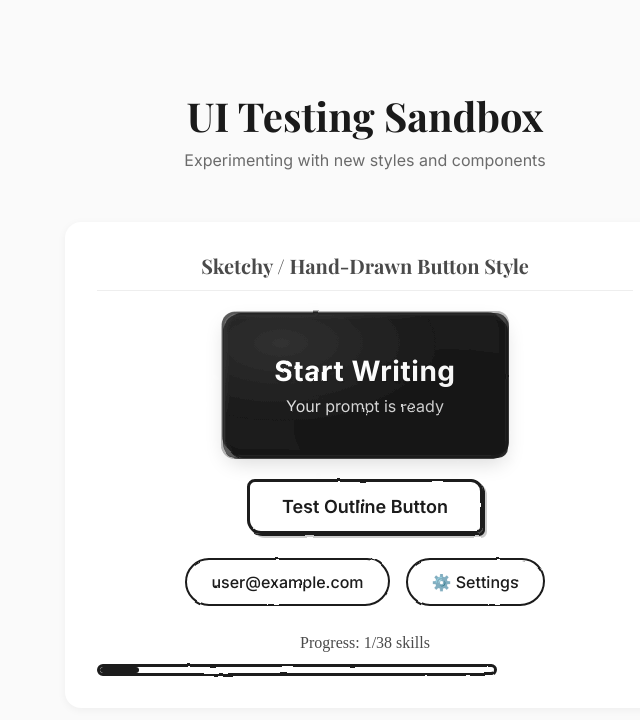
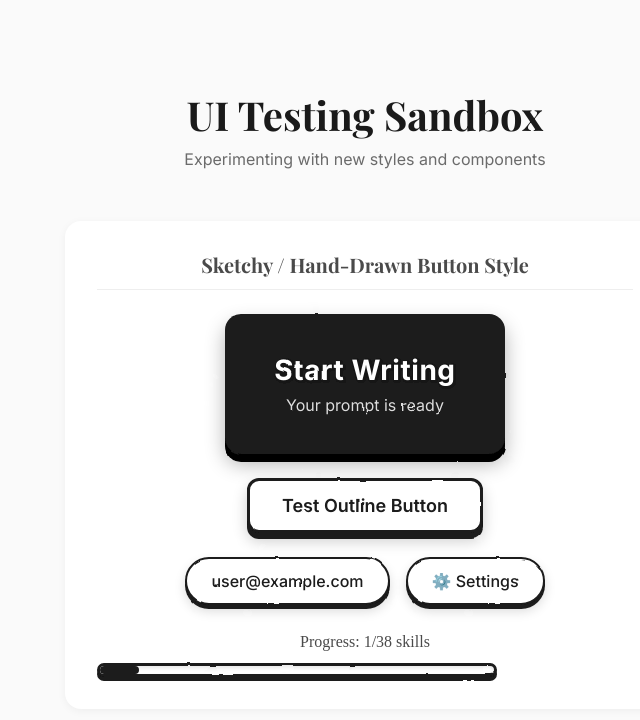
Before and after one commit to jacobkuchinsky-afk/BananaWrite, a Next.js app: page /test in a window 1280 px wide. Shown: the top 720 px of the page, without its empty margins (275-915 px from the left). Built offline with nearby package versions, Linux system fonts and the light colour scheme; no server answers; a web font is replaced by a local one.

Commit message:
Add 3D raised effect to sketchy buttons

```diff
--- a/components/UITesting/UITesting.module.css
+++ b/components/UITesting/UITesting.module.css
@@ -49,7 +49,7 @@
 
 /* ============================================
    SKETCHY BUTTON STYLES
-   Hand-drawn/marker aesthetic
+   Hand-drawn/marker aesthetic with 3D effect
    ============================================ */
 
 .sketchyButton {
@@ -67,56 +67,32 @@
   border: none;
   cursor: pointer;
   font-family: 'Patrick Hand', 'Caveat', cursive, var(--font-body);
-  transition: transform 0.1s ease;
+  transition: transform 0.1s ease, box-shadow 0.1s ease;
 
-  /* Rough, hand-drawn border radius - slightly uneven */
-  border-radius: 12px 14px 10px 16px;
+  /* Rounded corners */
+  border-radius: 16px;
 
-  /* Multiple layered shadows create rough/sketchy edges */
+  /* 3D raised effect - thick solid shadow at bottom */
   box-shadow:
-    /* Main shadow layers - creates rough edge effect */
-    3px 3px 0 0 rgba(26, 26, 26, 0.9),
-    -2px 4px 0 0 rgba(26, 26, 26, 0.7),
-    4px -2px 0 0 rgba(26, 26, 26, 0.8),
-    -3px -3px 0 0 rgba(26, 26, 26, 0.6),
-    /* Outer glow for depth */
-    0 8px 20px rgba(0, 0, 0, 0.15),
-    /* Inner texture shadows */
-    inset 2px 2px 4px rgba(255, 255, 255, 0.05),
-    inset -2px -2px 4px rgba(0, 0, 0, 0.2);
+    0 8px 0 0 #000000,
+    0 10px 20px rgba(0, 0, 0, 0.3);
 
   /* SVG filter for hand-drawn roughness */
   filter: url(#sketchy-filter);
 }
 
-.sketchyButton::before {
-  content: '';
-  position: absolute;
-  inset: -4px;
-  background: transparent;
-  border: 3px solid #1a1a1a;
-  border-radius: 16px 12px 18px 14px;
-  opacity: 0.3;
-  pointer-events: none;
-}
-
-.sketchyButton::after {
-  content: '';
-  position: absolute;
-  inset: 0;
-  background:
-    radial-gradient(ellipse at 20% 20%, rgba(255, 255, 255, 0.1) 0%, transparent 50%),
-    radial-gradient(ellipse at 80% 80%, rgba(0, 0, 0, 0.1) 0%, transparent 50%);
-  border-radius: inherit;
-  pointer-events: none;
-}
-
 .sketchyButton:hover {
-  transform: translateY(-2px) rotate(0.5deg);
+  transform: translateY(-2px);
+  box-shadow:
+    0 10px 0 0 #000000,
+    0 12px 25px rgba(0, 0, 0, 0.35);
 }
 
 .sketchyButton:active {
-  transform: translateY(1px) rotate(-0.3deg);
+  transform: translateY(6px);
+  box-shadow:
+    0 2px 0 0 #000000,
+    0 4px 10px rgba(0, 0, 0, 0.2);
 }
 
 .sketchyButtonText {
@@ -132,88 +108,101 @@
   font-weight: 400;
 }
 
-/* Alternative sketchy outline button */
+/* Alternative sketchy outline button with 3D effect */
 .sketchyButtonOutline {
   position: relative;
   display: inline-flex;
   align-items: center;
   justify-content: center;
   padding: 0.875rem 2rem;
-  background-color: transparent;
+  background-color: #ffffff;
   color: #1a1a1a;
   border: 3px solid #1a1a1a;
   cursor: pointer;
   font-family: 'Patrick Hand', 'Caveat', cursive, var(--font-body);
   font-size: 1.125rem;
   font-weight: 600;
-  transition: all 0.15s ease;
+  transition: all 0.1s ease;
 
-  /* Uneven border radius for hand-drawn look */
-  border-radius: 8px 12px 6px 14px;
+  /* Rounded corners */
+  border-radius: 12px;
 
-  /* Sketchy shadow effect */
+  /* 3D raised effect */
   box-shadow:
-    2px 2px 0 0 #1a1a1a,
-    4px 4px 0 0 rgba(26, 26, 26, 0.2);
+    0 6px 0 0 #1a1a1a,
+    0 8px 15px rgba(0, 0, 0, 0.2);
 
   filter: url(#sketchy-filter);
 }
 
 .sketchyButtonOutline:hover {
-  background-color: #1a1a1a;
-  color: #ffffff;
-  transform: translate(-2px, -2px);
+  transform: translateY(-2px);
   box-shadow:
-    4px 4px 0 0 #1a1a1a,
-    6px 6px 0 0 rgba(26, 26, 26, 0.2);
+    0 8px 0 0 #1a1a1a,
+    0 10px 20px rgba(0, 0, 0, 0.25);
 }
 
 .sketchyButtonOutline:active {
-  transform: translate(1px, 1px);
+  transform: translateY(4px);
   box-shadow:
-    1px 1px 0 0 #1a1a1a;
+    0 2px 0 0 #1a1a1a,
+    0 3px 8px rgba(0, 0, 0, 0.15);
 }
 
-/* Pill-shaped sketchy button (like the email/settings buttons in image) */
+/* Pill-shaped sketchy button with 3D effect */
 .sketchyPillButton {
   display: inline-flex;
   align-items: center;
   justify-content: center;
   gap: 0.5rem;
   padding: 0.75rem 1.5rem;
-  background-color: transparent;
+  background-color: #ffffff;
   color: #1a1a1a;
   border: 2px solid #1a1a1a;
   cursor: pointer;
   font-family: 'Patrick Hand', 'Caveat', cursive, var(--font-body);
   font-size: 1rem;
   font-weight: 500;
-  transition: all 0.15s ease;
+  transition: all 0.1s ease;
 
-  /* Pill shape with slight irregularity */
-  border-radius: 50px 48px 52px 50px;
+  /* Pill shape */
+  border-radius: 50px;
+
+  /* 3D raised effect */
+  box-shadow:
+    0 4px 0 0 #1a1a1a,
+    0 6px 12px rgba(0, 0, 0, 0.15);
 
   filter: url(#sketchy-filter);
 }
 
 .sketchyPillButton:hover {
-  background-color: rgba(26, 26, 26, 0.05);
-  transform: scale(1.02);
+  transform: translateY(-2px);
+  box-shadow:
+    0 6px 0 0 #1a1a1a,
+    0 8px 15px rgba(0, 0, 0, 0.2);
 }
 
 .sketchyPillButton:active {
-  transform: scale(0.98);
+  transform: translateY(3px);
+  box-shadow:
+    0 1px 0 0 #1a1a1a,
+    0 2px 5px rgba(0, 0, 0, 0.1);
 }
 
-/* Sketchy progress bar */
+/* Sketchy progress bar with 3D effect */
 .sketchyProgressContainer {
   width: 100%;
   max-width: 400px;
-  height: 12px;
-  background-color: transparent;
+  height: 14px;
+  background-color: #ffffff;
   border: 3px solid #1a1a1a;
-  border-radius: 50px 48px 52px 50px;
+  border-radius: 50px;
   overflow: hidden;
+  /* 3D inset effect */
+  box-shadow:
+    0 4px 0 0 #1a1a1a,
+    inset 0 2px 4px rgba(0, 0, 0, 0.1);
   filter: url(#sketchy-filter);
 }
 
```
